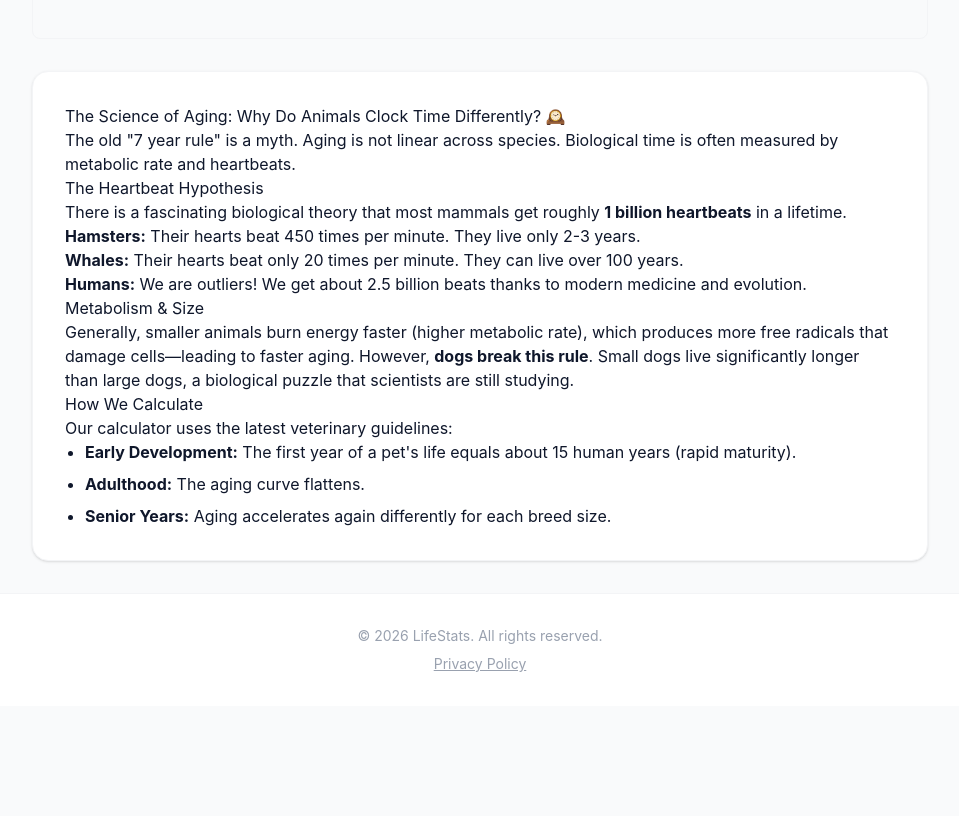
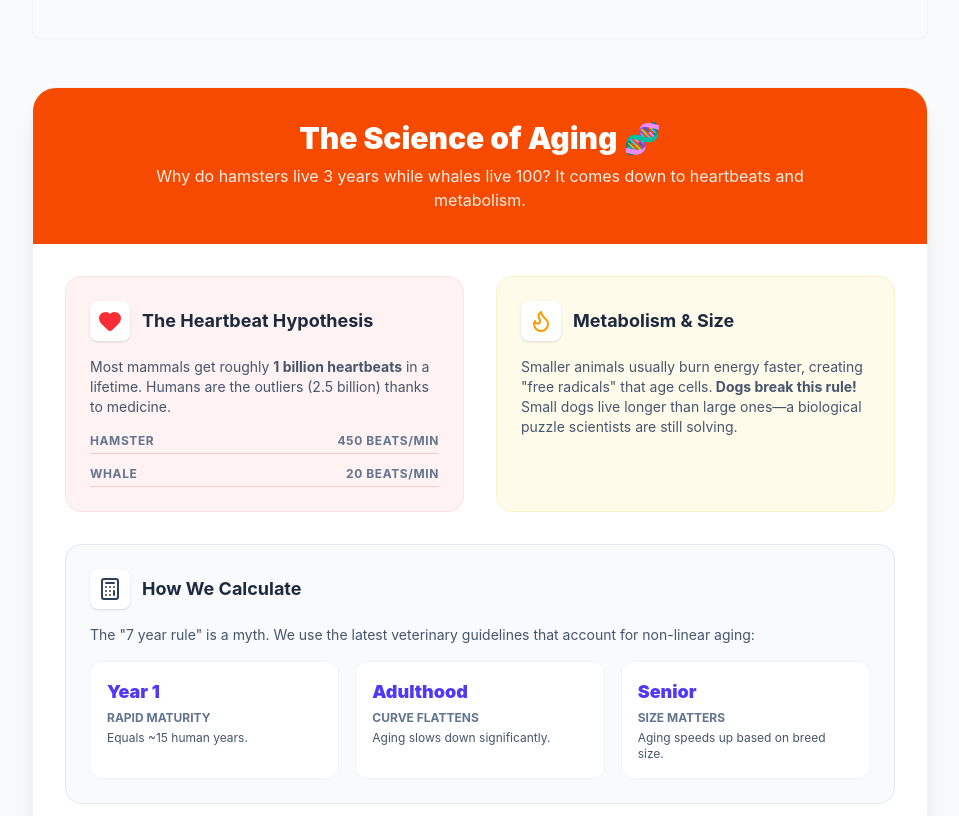
Before and after one commit to ibrahimzahir/bioclock, a React (Vite) app: page /animal-age in a window 1280 px wide. Shown: the part 784-1600 px from the top of the page, without its empty margins (160-1119 px from the left). Before the commit the page ends 1490 px from the top, so only its background shows below. Built offline with nearby package versions, Linux system fonts and the light colour scheme.

Commit message:
feat: enhance AnimalAge UI with AnimalScience component

```diff
--- /dev/null
+++ b/src/components/ViralFeatures/AnimalScience.jsx
@@ -0,0 +1,85 @@
+import { Heart, Flame, Calculator, Dog, MousePointer2 } from 'lucide-react';
+
+const AnimalScience = () => {
+    return (
+        <section className="bg-white rounded-3xl shadow-xl border border-slate-100 overflow-hidden mt-12 mb-8">
+            <div className="bg-orange-600 p-8 text-center text-white">
+                <h2 className="text-3xl font-black mb-2">The Science of Aging 🧬</h2>
+                <p className="opacity-90 max-w-2xl mx-auto">
+                    Why do hamsters live 3 years while whales live 100? It comes down to heartbeats and metabolism.
+                </p>
+            </div>
+
+            <div className="p-8 grid grid-cols-1 md:grid-cols-2 gap-8">
+                {/* Heartbeat Hypothesis */}
+                <div className="bg-red-50 rounded-2xl p-6 border border-red-100 hover:shadow-md transition-shadow">
+                    <div className="flex items-center gap-3 mb-4">
+                        <div className="p-2 bg-white rounded-lg shadow-sm text-red-500">
+                            <Heart size={24} fill="currentColor" />
+                        </div>
+                        <h3 className="font-bold text-slate-800 text-lg">The Heartbeat Hypothesis</h3>
+                    </div>
+                    <p className="text-slate-600 text-sm mb-4">
+                        Most mammals get roughly <strong>1 billion heartbeats</strong> in a lifetime. Humans are the outliers (2.5 billion) thanks to medicine.
+                    </p>
+                    <div className="space-y-3">
+                        <div className="flex items-center justify-between text-xs font-bold uppercase tracking-wider text-slate-500 border-b border-red-200 pb-1">
+                            <span>Hamster</span>
+                            <span>450 beats/min</span>
+                        </div>
+                        <div className="flex items-center justify-between text-xs font-bold uppercase tracking-wider text-slate-500 border-b border-red-200 pb-1">
+                            <span>Whale</span>
+                            <span>20 beats/min</span>
+                        </div>
+                    </div>
+                </div>
+
+                {/* Metabolism & Size */}
+                <div className="bg-amber-50 rounded-2xl p-6 border border-amber-100 hover:shadow-md transition-shadow">
+                    <div className="flex items-center gap-3 mb-4">
+                        <div className="p-2 bg-white rounded-lg shadow-sm text-amber-500">
+                            <Flame size={24} />
+                        </div>
+                        <h3 className="font-bold text-slate-800 text-lg">Metabolism & Size</h3>
+                    </div>
+                    <p className="text-slate-600 text-sm mb-4">
+                        Smaller animals usually burn energy faster, creating "free radicals" that age cells.
+                        <strong> Dogs break this rule!</strong> Small dogs live longer than large ones—a biological puzzle scientists are still solving.
+                    </p>
+                </div>
+
+                {/* Calculation Methodology - Full Width */}
+                <div className="md:col-span-2 bg-slate-50 rounded-2xl p-6 border border-slate-200 hover:shadow-md transition-shadow">
+                    <div className="flex items-center gap-3 mb-4">
+                        <div className="p-2 bg-white rounded-lg shadow-sm text-slate-700">
+                            <Calculator size={24} />
+                        </div>
+                        <h3 className="font-bold text-slate-800 text-lg">How We Calculate</h3>
+                    </div>
+                    <p className="text-slate-600 text-sm mb-4">
+                        The "7 year rule" is a myth. We use the latest veterinary guidelines that account for non-linear aging:
+                    </p>
+                    <div className="grid grid-cols-1 md:grid-cols-3 gap-4">
+                        <div className="bg-white p-4 rounded-xl border border-slate-100">
+                            <div className="text-indigo-600 font-black text-lg mb-1">Year 1</div>
+                            <div className="text-xs text-slate-500 uppercase font-bold">Rapid Maturity</div>
+                            <p className="text-xs text-slate-600 mt-1">Equals ~15 human years.</p>
+                        </div>
+                        <div className="bg-white p-4 rounded-xl border border-slate-100">
+                            <div className="text-indigo-600 font-black text-lg mb-1">Adulthood</div>
+                            <div className="text-xs text-slate-500 uppercase font-bold">Curve Flattens</div>
+                            <p className="text-xs text-slate-600 mt-1">Aging slows down significantly.</p>
+                        </div>
+                        <div className="bg-white p-4 rounded-xl border border-slate-100">
+                            <div className="text-indigo-600 font-black text-lg mb-1">Senior</div>
+                            <div className="text-xs text-slate-500 uppercase font-bold">Size Matters</div>
+                            <p className="text-xs text-slate-600 mt-1">Aging speeds up based on breed size.</p>
+                        </div>
+                    </div>
+                </div>
+            </div>
+        </section>
+    );
+};
+
+export default AnimalScience;
--- a/src/pages/AnimalAge.jsx
+++ b/src/pages/AnimalAge.jsx
@@ -3,6 +3,7 @@ import { useState } from 'react';
 import { differenceInYears } from 'date-fns';
 import { Dog, Cat, Fish, Rabbit } from 'lucide-react'; // Hypothetical icons, will map available ones
 import AdBanner from '../components/AdSense/AdBanner';
+import AnimalScience from '../components/ViralFeatures/AnimalScience';
 
 const AnimalAge = () => {
   const [age, setAge] = useState(25);
@@ -52,39 +53,7 @@ const AnimalAge = () => {
 
          <AdBanner slotId="1122334455" />
 
-         <section className="prose prose-slate max-w-none bg-white p-8 rounded-2xl shadow-sm border border-gray-100 mt-8">
-            <h2>The Science of Aging: Why Do Animals Clock Time Differently? 🕰️</h2>
-            <p>
-                The old "7 year rule" is a myth. Aging is not linear across species.
-                Biological time is often measured by metabolic rate and heartbeats.
-            </p>
-
-            <h3>The Heartbeat Hypothesis</h3>
-            <p>
-                There is a fascinating biological theory that most mammals get roughly <strong>1 billion heartbeats</strong> in a lifetime.
-                <ul>
-                    <li><strong>Hamsters:</strong> Their hearts beat 450 times per minute. They live only 2-3 years.</li>
-                    <li><strong>Whales:</strong> Their hearts beat only 20 times per minute. They can live over 100 years.</li>
-                    <li><strong>Humans:</strong> We are outliers! We get about 2.5 billion beats thanks to modern medicine and evolution.</li>
-                </ul>
-            </p>
-
-            <h3>Metabolism & Size</h3>
-            <p>
-                Generally, smaller animals burn energy faster (higher metabolic rate), which produces more free radicals that damage cells—leading to faster aging.
-                However, <strong>dogs break this rule</strong>. Small dogs live significantly longer than large dogs, a biological puzzle that scientists are still studying.
-            </p>
-
-            <h3>How We Calculate</h3>
-            <p>
-                Our calculator uses the latest veterinary guidelines:
-                <ul className="list-disc pl-5 space-y-2">
-                    <li><strong>Early Development:</strong> The first year of a pet's life equals about 15 human years (rapid maturity).</li>
-                    <li><strong>Adulthood:</strong> The aging curve flattens.</li>
-                    <li><strong>Senior Years:</strong> Aging accelerates again differently for each breed size.</li>
-                </ul>
-            </p>
-         </section>
+         <AnimalScience />
       </div>
     </>
   );
```
